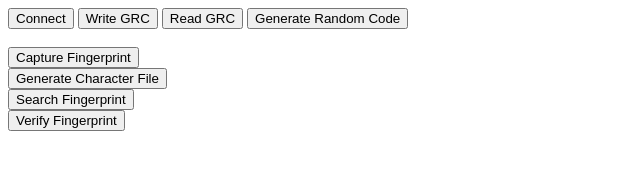
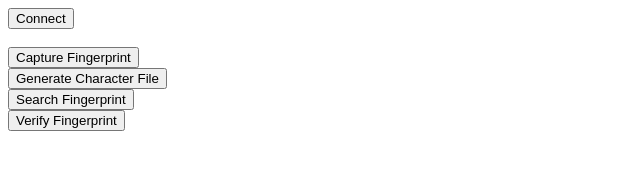
Before and after one commit to MicroLabs-ACE/fingerprint-serial-component, a website with bundled scripts: page index.html in a window 1280 px wide. Shown: the whole page, without its empty margins (0-640 px from the left). Built offline with nearby package versions, Linux system fonts and the light colour scheme.

Commit message:
chore: Comment out generating of random code.

```diff
--- a/index.html
+++ b/index.html
@@ -5,9 +5,7 @@
   </head>
   <body>
     <button id="connect">Connect</button>
-    <button id="writeGRC">Write GRC</button>
-    <button id="readGRC">Read GRC</button>
-    <button id="generateRandomCode">Generate Random Code</button>
+    <!-- <button id="generateRandomCode">Generate Random Code</button>  -->
     <br />
     <br />
     <button id="captureFingerprint">Capture Fingerprint</button>
```
